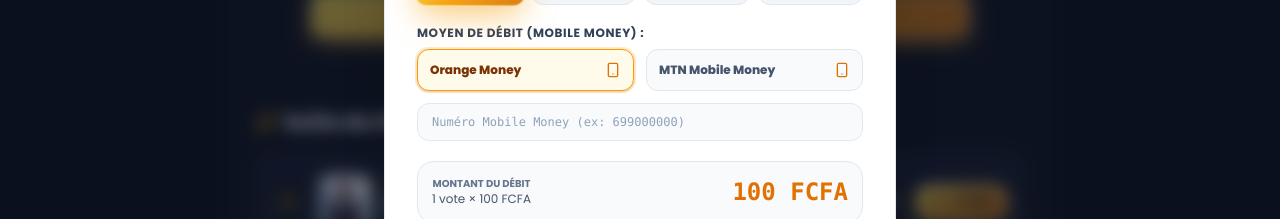
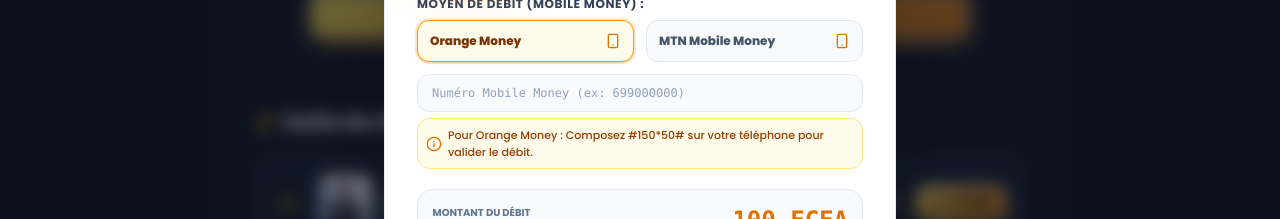
Before and after one commit to kerildarel-ctrl/miss-mister-web, a Next.js app: page /classement in a window 1280 px wide. Both pictures are taken after a click on the button "VOTER". Shown: the part 403-622 px from the top of the page. Built offline with nearby package versions, Linux system fonts and the light colour scheme; no server answers; the database is empty.

Commit message:
Add Orange Money USSD code instructions for validation

```diff
--- a/src/components/VoteModal.tsx
+++ b/src/components/VoteModal.tsx
@@ -4,7 +4,7 @@
 import Image from 'next/image';
 import { Candidate } from '@/data/mockData';
 import { getCompetitions } from '@/services/dbService';
-import { X, Vote, CheckCircle2, Smartphone, Sparkles, ShieldCheck, Loader2, AlertTriangle } from 'lucide-react';
+import { X, Vote, CheckCircle2, Smartphone, Sparkles, ShieldCheck, Loader2, AlertTriangle, Info } from 'lucide-react';
 import { motion, AnimatePresence } from 'framer-motion';
 
 interface VoteModalProps {
@@ -281,7 +281,7 @@
                 </div>
 
                 {/* Phone Number Input */}
-                <div className="pt-1">
+                <div className="pt-1 space-y-1.5">
                   <input
                     type="tel"
                     placeholder="Numéro Mobile Money (ex: 699000000)"
@@ -289,6 +289,14 @@
                     onChange={(e) => setPhoneNumber(e.target.value)}
                     className="w-full px-3.5 py-2.5 rounded-xl bg-slate-50 border border-slate-200 text-slate-900 text-xs font-mono placeholder-slate-400 focus:outline-none focus:border-amber-500"
                   />
+                  <div className="flex items-center gap-1.5 text-[11px] text-amber-800 bg-amber-50 p-2 rounded-xl border border-amber-200 font-medium">
+                    <Info className="w-4 h-4 text-amber-600 flex-shrink-0" />
+                    <span>
+                      {paymentMethod === 'orange'
+                        ? 'Pour Orange Money : Composez #150*50# sur votre téléphone pour valider le débit.'
+                        : 'Pour MTN : Validez la notification USSD ou composez *126#.'}
+                    </span>
+                  </div>
                 </div>
               </div>
 
```
